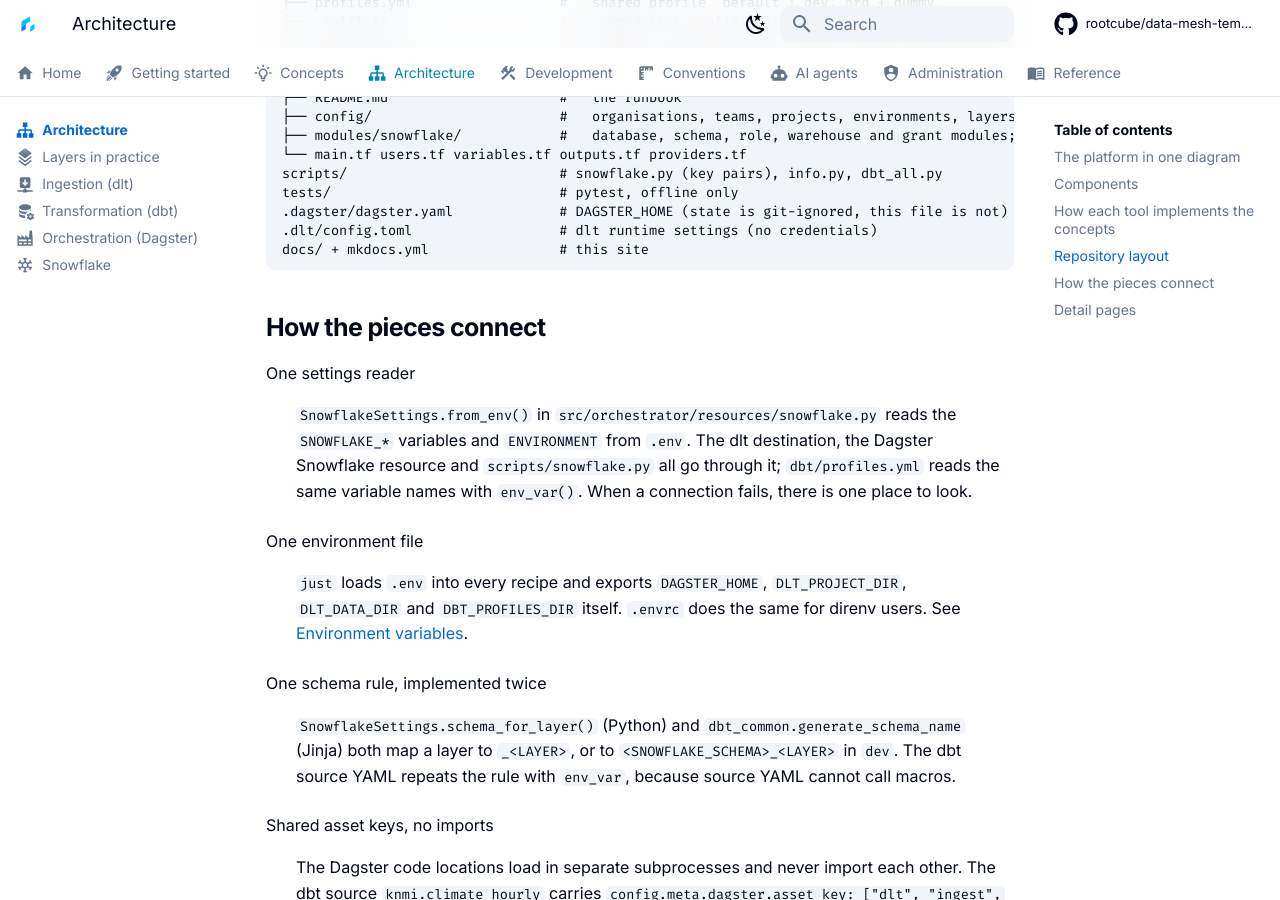
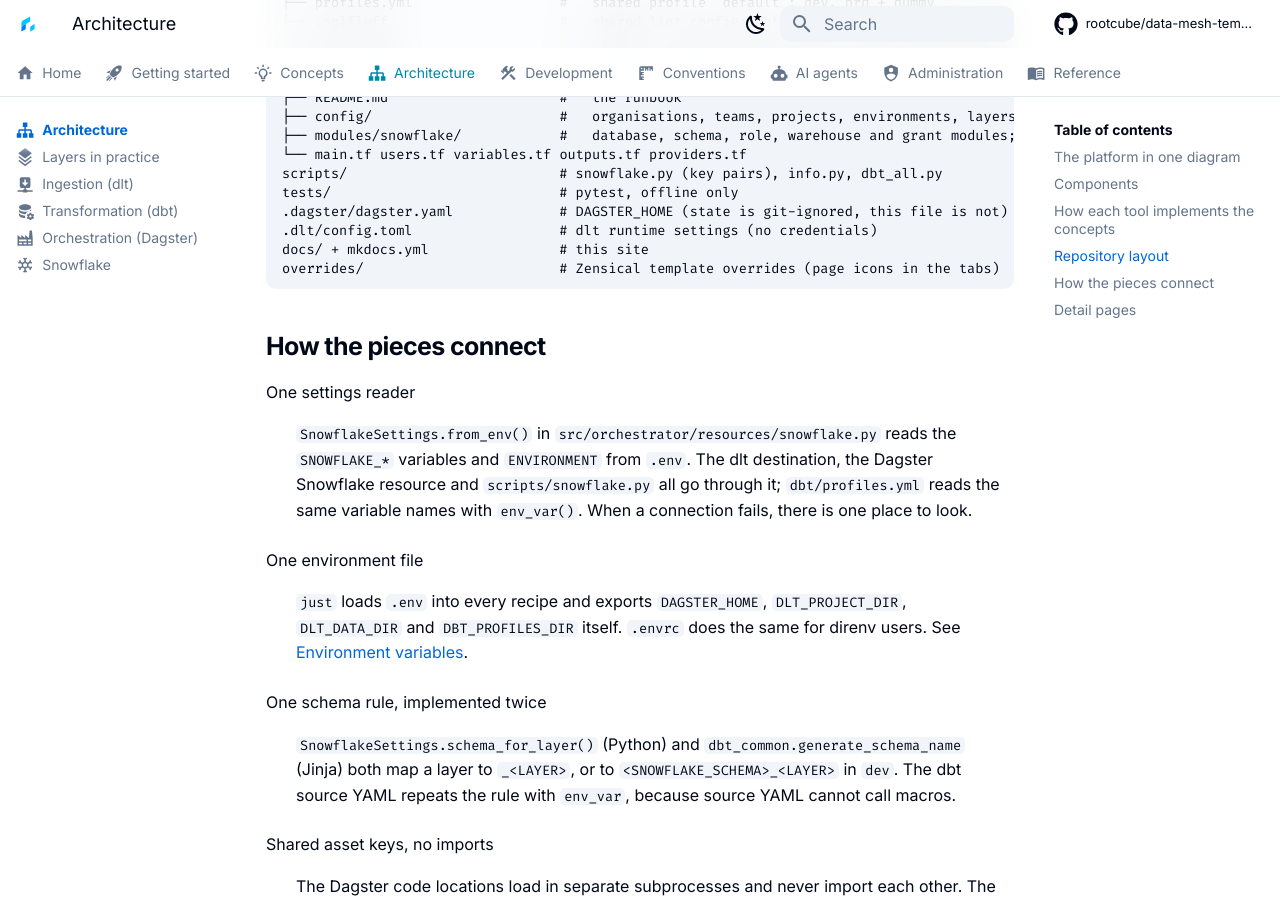
Before and after one commit to rootcube/data-mesh-template, an MkDocs documentation site: the page built from docs/architecture/index.md, in a window 1280 px wide and 900 px high, scrolled down 2804 px. Built offline with MkDocs 1.6.1 and Material for MkDocs 9.7.7, drawn with Linux system fonts in a browser that asks for light colours; comment, search, counter and statistics services are not loaded.

Commit message:
docs: add note about Zensical template overrides in index.md

````diff
--- a/docs/architecture/index.md
+++ b/docs/architecture/index.md
@@ -119,6 +119,7 @@ tests/                            # pytest, offline only
 .dagster/dagster.yaml             # DAGSTER_HOME (state is git-ignored, this file is not)
 .dlt/config.toml                  # dlt runtime settings (no credentials)
 docs/ + mkdocs.yml                # this site
+overrides/                        # Zensical template overrides (page icons in the tabs)
 ```
 
 ## How the pieces connect
````
